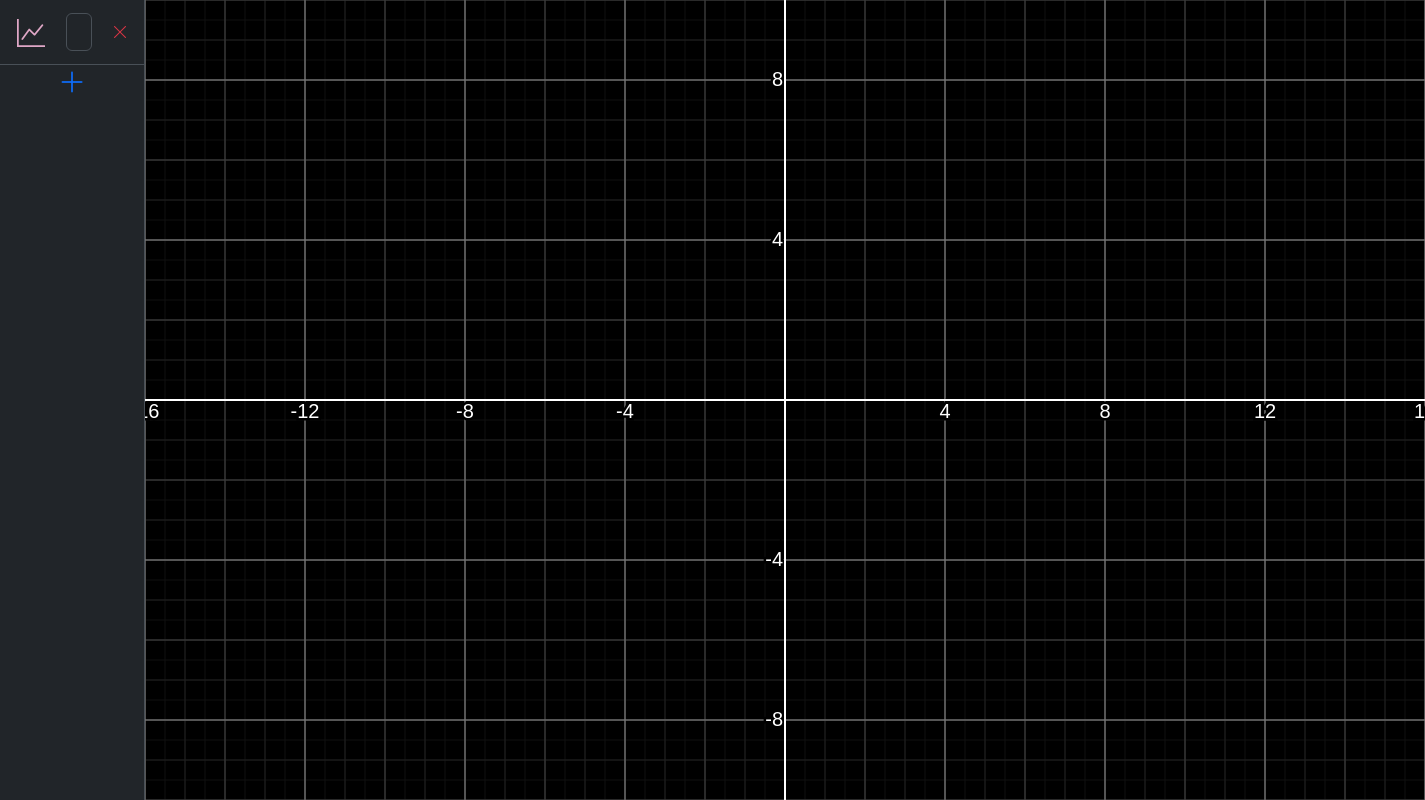
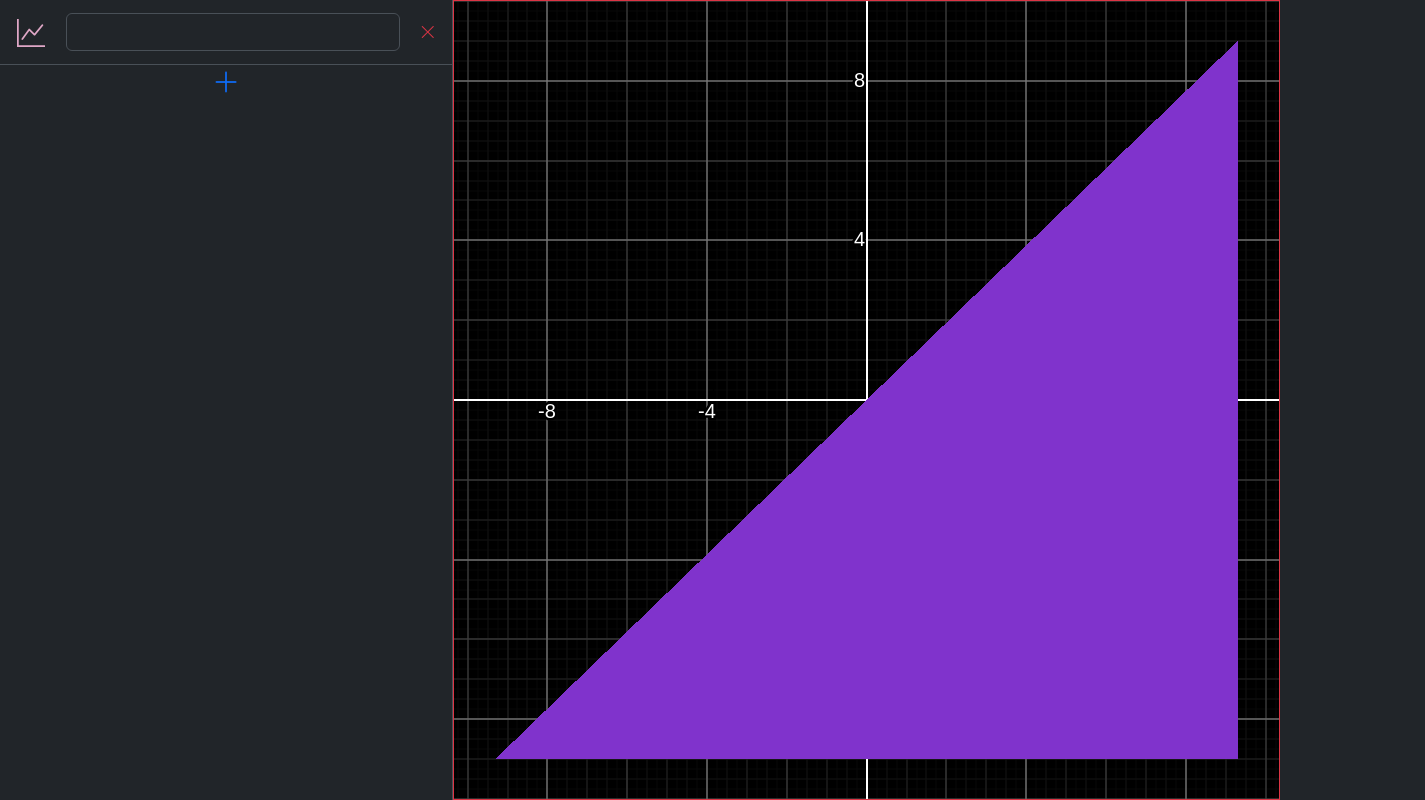
Before and after one commit to AirborneDetergent/Graffey, a plain HTML site: page index.html in a window 1280 px wide. Shown: the whole page, 1425 px wide, since content can reach past the window. Drawn offline with nearby package versions, Linux system fonts and the light colour scheme.

Commit message:
webgl triangle

```diff
--- a/equation-table.js
+++ b/equation-table.js
@@ -32,10 +32,14 @@ class EquationTable {
 		let delButton = equa.querySelector('#equation-delete');
 		delButton.onclick = () => {
 			equa.remove();
-			console.log(equa.id);
-			console.log(this.equations[equa.id]);
 			delete this.equations[equa.id];
 		};
-		this.equations[equa.id] = {r, g, b};
+		let content = equa.querySelector('#equation-content');
+		content.oninput = (e) => {
+			let id = e.target.parentElement.parentElement.id;
+			this.equations[id].content = e.target.value;
+			this.equations[id].isModified = true;
+		}
+		this.equations[equa.id] = {r, g, b, content: '', isModified: false};
 	}
 }
--- a/graph.js
+++ b/graph.js
@@ -11,11 +11,12 @@ function clamp(n, min, max) {
 }
 
 // Max 5
-const GRID_COUNT = 4;
+const GRID_COUNT = 5;
 
 class Display {
 	constructor() {
 		this.hasResized = false;
+		/** @type {HTMLCanvasElement} */
 		this.canvas = document.getElementById('display');
 		/** @type {CanvasRenderingContext2D} */
 		this.ctx = this.canvas.getContext('2d');
@@ -67,7 +68,6 @@ class Display {
 		let aspect = this.width / this.height;
 		let scaleX = (this.camera.maxX - this.camera.minX) / aspect;
 		scaleX = 2 ** Math.ceil(Math.log2(scaleX) - granularity);
-		if(numbers) console.log(scaleX);
 		for(let i = Math.round(this.camera.minX / scaleX) * scaleX; i <= Math.round(this.camera.maxX / scaleX) * scaleX; i+= scaleX) {
 			this.ctx.moveTo(this.camera.ssx(i), 0);
 			this.ctx.lineTo(this.camera.ssx(i), this.height + 1);
--- a/index.html
+++ b/index.html
@@ -12,14 +12,14 @@
 	<template id="equation">
 		<tr>
 			<td><button id="equation-button" class="nohover btn bi bi-graph-up fs-3"></button></td>
-			<td class="w-100"><input type="text" class="form-control"></td>
+			<td class="w-100"><input id="equation-content"type="text" class="form-control"></td>
 			<td class="w-auto"><button id="equation-delete" class="nohover btn text-danger bi bi-x-lg" style="border: none !important;"></button></td>
 		</tr>
 	</template>
 
-	<body>
+	<body style="overflow: hidden">
 		<div id="container">
-			<div class="border-end d-flex flex-column" style="width: 700px; height: 100vh;">
+			<div id="equation-container" class="border-end d-flex flex-column">
 				<table id="equation-table" class="table align-middle table-sm">
 					<!-- Table does not generate a <tbody> unless it has something in it -->
 					<tr>
@@ -29,10 +29,15 @@
 					<button class="nohover btn fs-3 text-primary bi-plus-lg position-relative start-50 translate-middle" style="border: none !important;"></button>
 				</div>
 			</div>
-			<canvas id="display"></canvas>
+			<div style="width: 100%; height: 100%;">
+				<canvas id="gl-canvas" class="border border-danger"></canvas>
+				<canvas id="display" class="border border-primary"></canvas>
+			</div>
+
 		</div>
 		<script src="equation-table.js"></script>
 		<script src="graph.js"></script>
+		<script src="renderer.js"></script>
 		<script src="main.js"></script>
 	</body>
 </html>
--- a/main.js
+++ b/main.js
@@ -1,5 +1,6 @@
 function render() {
 	display.render();
+	renderer.render();
 	requestAnimationFrame(render);
 }
 
@@ -8,4 +9,6 @@ equaTable.addEquation();
 
 let display = new Display();
 
+let renderer = new Renderer(display, equaTable);
+
 requestAnimationFrame(render);
--- /dev/null
+++ b/renderer.js
@@ -0,0 +1,68 @@
+class Renderer {
+	constructor(display, equaTable) {
+		/** @type {Display} */
+		this.display = display;
+		/** @type {EquationTable} */
+		this.equaTable = equaTable;
+		/** @type {HTMLCanvasElement} */
+		this.glCanvas = document.getElementById('gl-canvas');
+		/** @type {WebGLRenderingContext} */
+		this.gl = this.glCanvas.getContext('webgl2', {
+			antialias: false
+		});
+		console.log(this.gl);
+		let vertBuffer = this.gl.createBuffer();
+		this.gl.bindBuffer(this.gl.ARRAY_BUFFER, vertBuffer);
+		this.gl.bufferData(this.gl.ARRAY_BUFFER, new Float32Array([-0.9, -0.9, 0.9, -0.9, 0.9, 0.9]), this.gl.STATIC_DRAW);
+
+		let program = this.makeShaderProgram();
+		this.gl.useProgram(program);
+
+		this.gl.bindBuffer(this.gl.ARRAY_BUFFER, vertBuffer);
+
+		let pos = this.gl.getAttribLocation(program, 'position');
+		this.gl.vertexAttribPointer(pos, 2, this.gl.FLOAT, false, 0, 0);
+		this.gl.enableVertexAttribArray(pos);
+	}
+
+	makeShaderProgram() {
+		let vertShader = this.gl.createShader(this.gl.VERTEX_SHADER);
+		this.gl.shaderSource(vertShader, `
+			#pragma vscode_glsllint_stage: VERTEX
+			attribute vec2 position;
+
+			void main() {
+				gl_Position = vec4(position, 0, 1);
+			}
+		`);
+		this.gl.compileShader(vertShader);
+
+		let fragShader = this.gl.createShader(this.gl.FRAGMENT_SHADER);
+		this.gl.shaderSource(fragShader, `
+			#pragma vscode_glsllint_stage: FRAGMENT
+
+			void main() {
+				gl_FragColor = vec4(0.5, 0.2, 0.8, 1);
+			}
+		`);
+		this.gl.compileShader(fragShader);
+
+		let program = this.gl.createProgram();
+		this.gl.attachShader(program, vertShader);
+		this.gl.attachShader(program, fragShader);
+		this.gl.linkProgram(program);
+		return program;
+	}
+
+	render() {
+		this.glCanvas.width = this.display.width;
+		this.glCanvas.height = this.display.height;
+		this.glCanvas.style.width = this.display.canvas.offsetWidth + 'px';
+		this.glCanvas.style.height = this.display.canvas.offsetHeight + 'px';
+		this.gl.viewport(0, 0, this.glCanvas.width, this.glCanvas.height);
+		for(let id in this.equaTable.equations) {
+			this.equaTable.equations[id].isModified = false;
+		}
+		this.gl.drawArrays(this.gl.TRIANGLES, 0, 3);
+	}
+}
--- a/style.css
+++ b/style.css
@@ -16,3 +16,19 @@
 	flex-direction: row;
 	margin: 0;
 }
+
+#gl-canvas {
+	width: 100%;
+	height: 100%;
+	display: block;
+	margin: 0;
+	position: absolute;
+	z-index: 999;
+	pointer-events: none;
+}
+
+#equation-container {
+	overflow-y: scroll;
+	width: 700px;
+	height: 100vh;
+}
```
